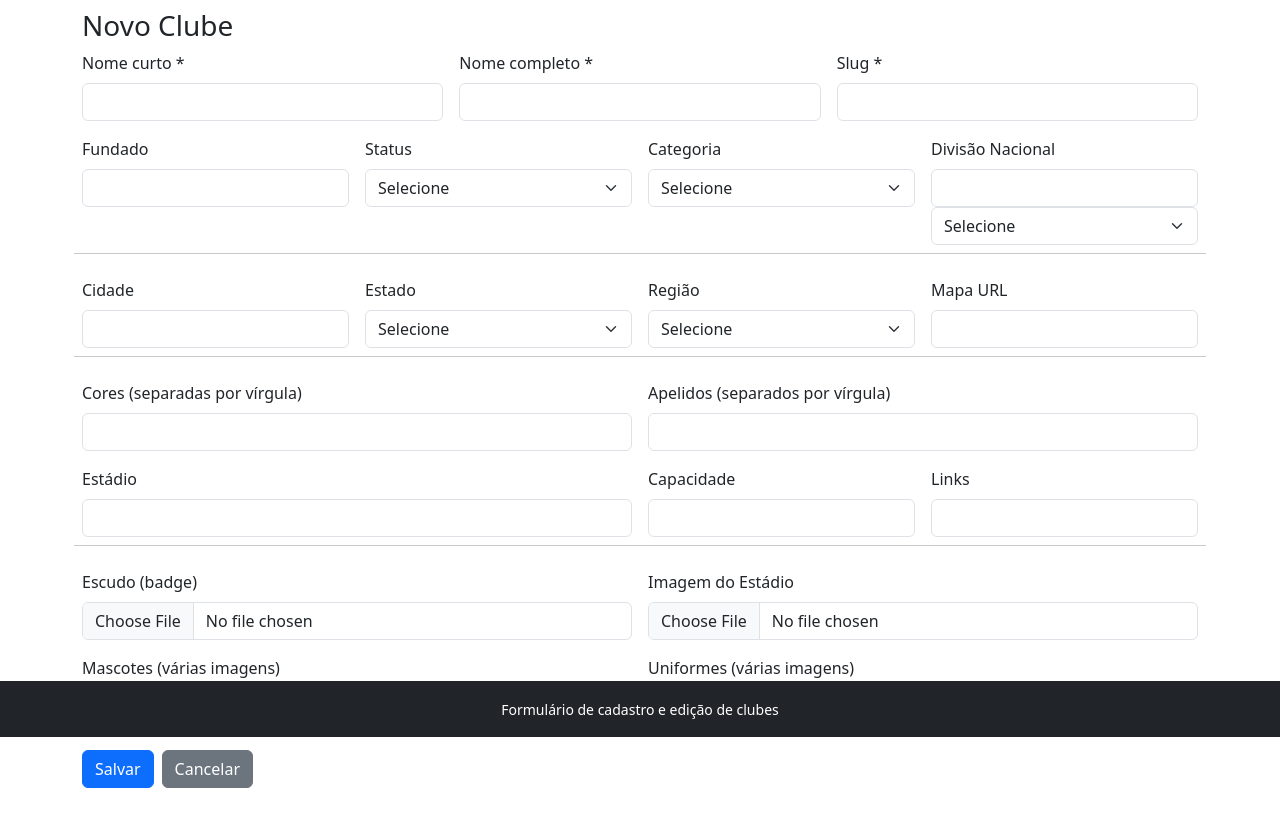
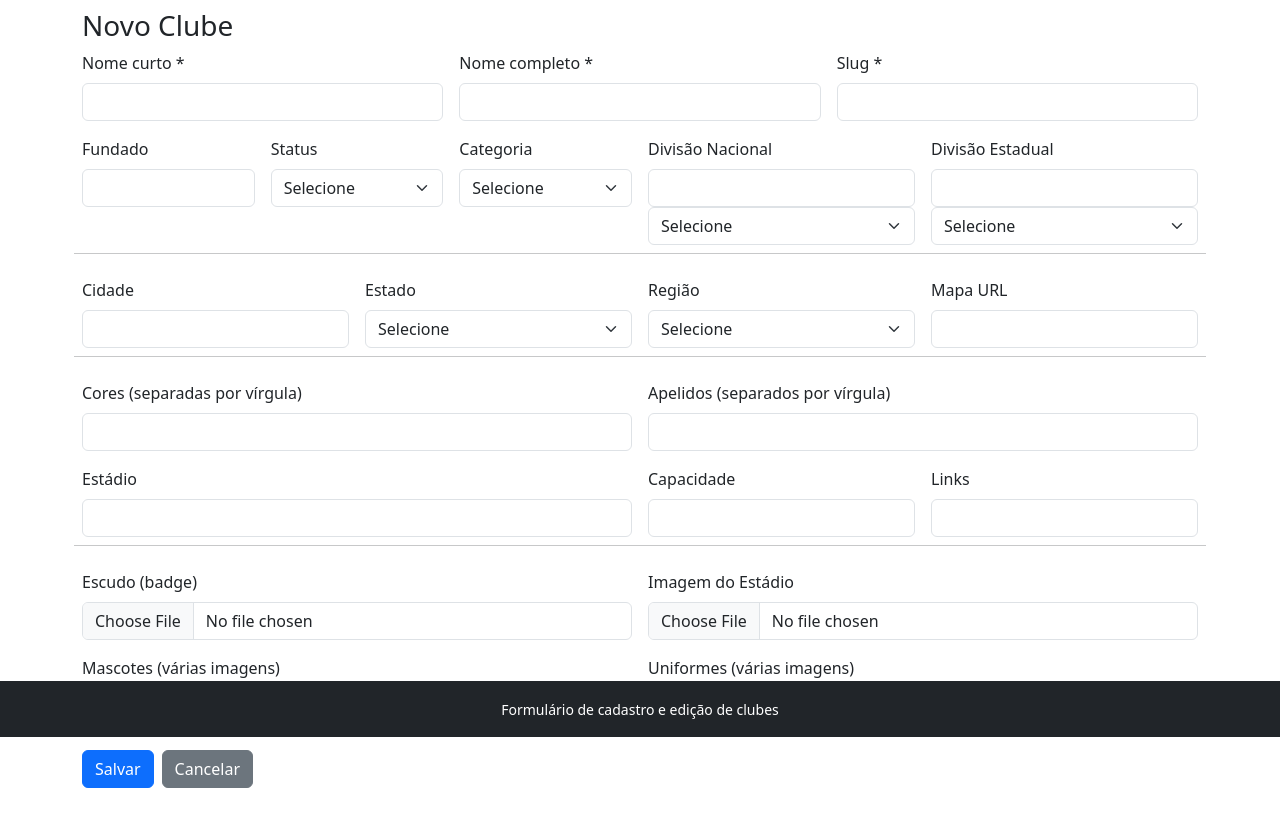
Before and after one commit to GbrlSouza/clubes-futebol-brasil, a website: page views/club-form.html in a window 1280 px wide. Shown: the part 63-890 px from the top of the page. Drawn offline with nearby package versions, Linux system fonts and the light colour scheme.

Commit message:
ajustes finos

```diff
--- a/views/club-form.html
+++ b/views/club-form.html
@@ -38,11 +38,11 @@
           <input name="slug" id="slug" class="form-control" required>
         </div>
 
-        <div class="col-md-3">
+        <div class="col-md-2">
           <label for="founded" class="form-label">Fundado</label>
-          <input name="founded" id="founded" type="number" class="form-control" min="1800" max="2100">
+          <input name="founded" id="founded" type="number" class="form-control" min="1850" max="2100">
         </div>
-        <div class="col-md-3">
+        <div class="col-md-2">
           <label for="status" class="form-label">Status</label>
           <select name="status" id="status" class="form-select">
             <option value="">Selecione</option>
@@ -51,7 +51,7 @@
             <option>extinto</option>
           </select>
         </div>
-        <div class="col-md-3">
+        <div class="col-md-2">
           <label for="categorySelect" class="form-label">Categoria</label>
           <select name="category" id="categorySelect" class="form-select">
             <option value="">Selecione</option>
@@ -70,6 +70,18 @@
             <option>Serie B</option>
             <option>Serie C</option>
             <option>Serie D</option>
+            <option>Sem Divisão</option>
+          </select>
+        </div>
+        <div class="col-md-3">
+          <label for="competition.state_division" class="form-label">Divisão Estadual</label>
+          <input name="competition.state_division" id="competition.state_division" class="form-control">
+          <select name="competition.state_division" id="competition.state_division_select" class="form-select">
+            <option value="">Selecione</option>
+            <option>Primeira Divisão</option>
+            <option>Segunda Divisão</option>
+            <option>Terceira Divisão</option>
+            <option>Quarta Divisão</option>
             <option>Sem Divisão</option>
           </select>
         </div>
```
